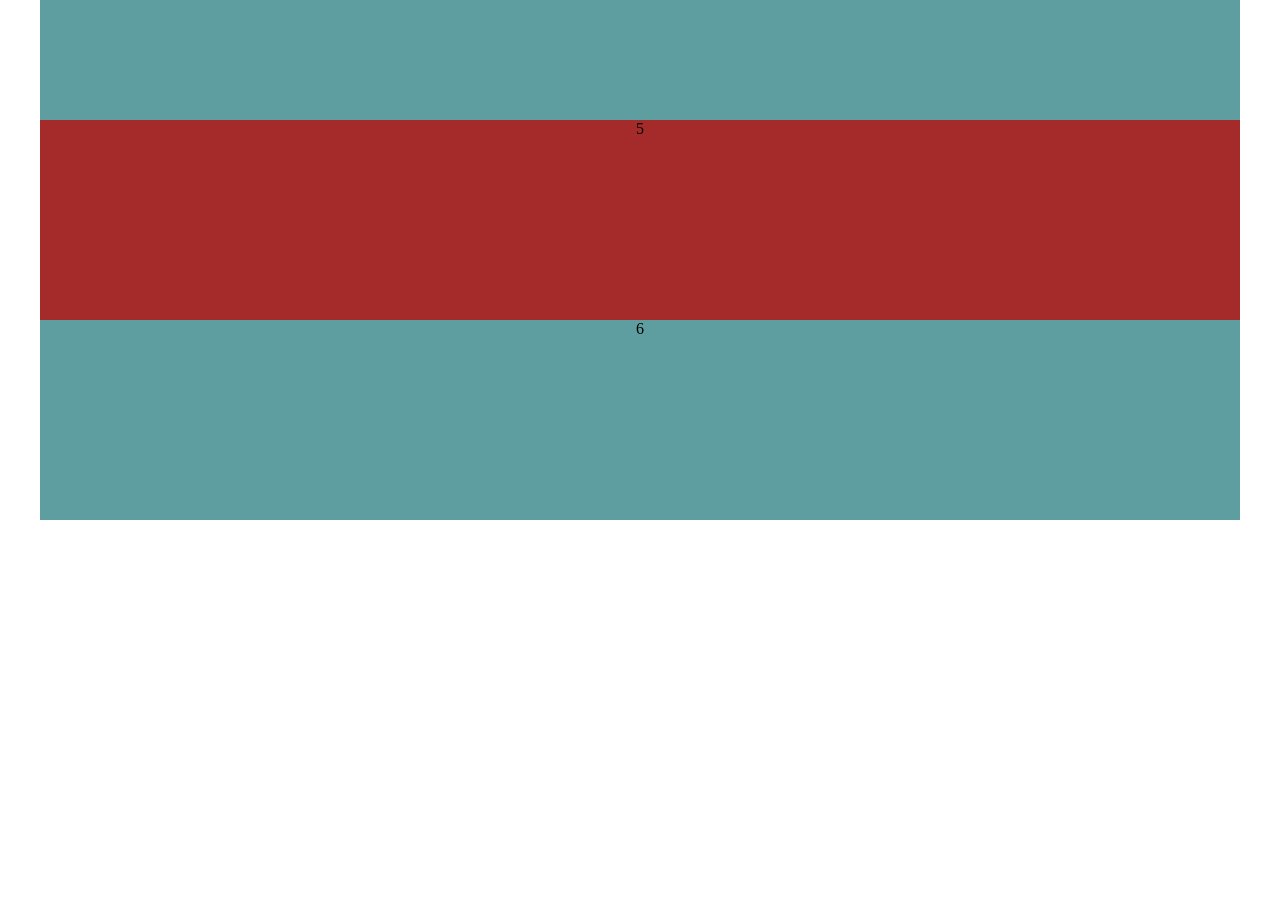
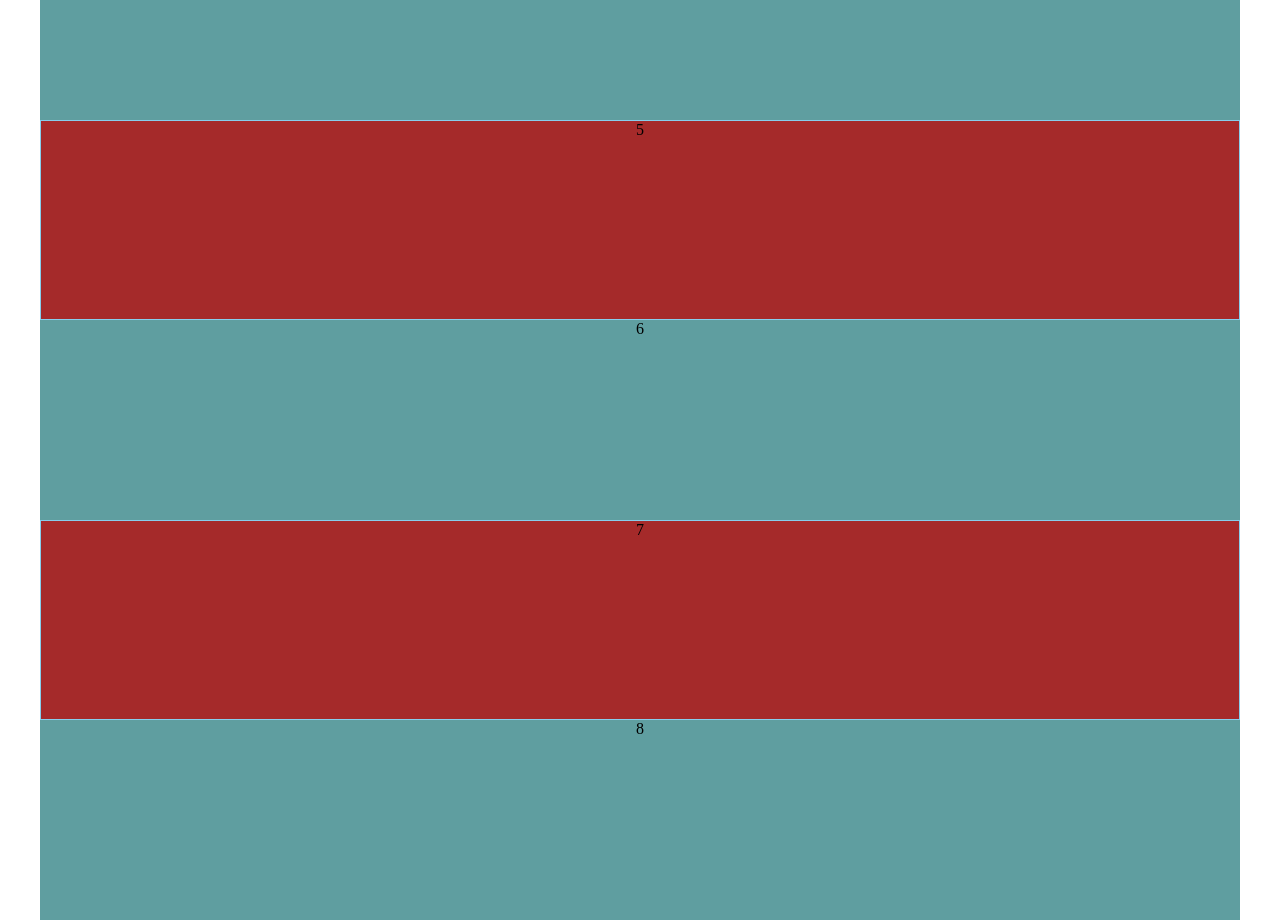
Before and after one commit to glamus4632/smartWebApp, a plain HTML site: page day4/scoll.html in a window 1280 px wide. Shown: the part 860-1780 px from the top of the page. Before the commit the page ends 1380 px from the top, so only its background shows below. Drawn offline with Linux system fonts and the light colour scheme.

```diff
--- a/day4/scoll.html
+++ b/day4/scoll.html
@@ -19,6 +19,8 @@
       <div class="box1">4</div>
       <div class="box2">5</div>
       <div class="box3">6</div>
+      <div class="box2">7</div>
+      <div class="box3">8</div>
     </div>
 
   </div>
--- a/day4/scroll.css
+++ b/day4/scroll.css
@@ -43,3 +43,6 @@
 .box1, .box3{
   background-color: cadetblue;
 }
+.box2{
+  border: solid 1px skyblue;
+}
```
